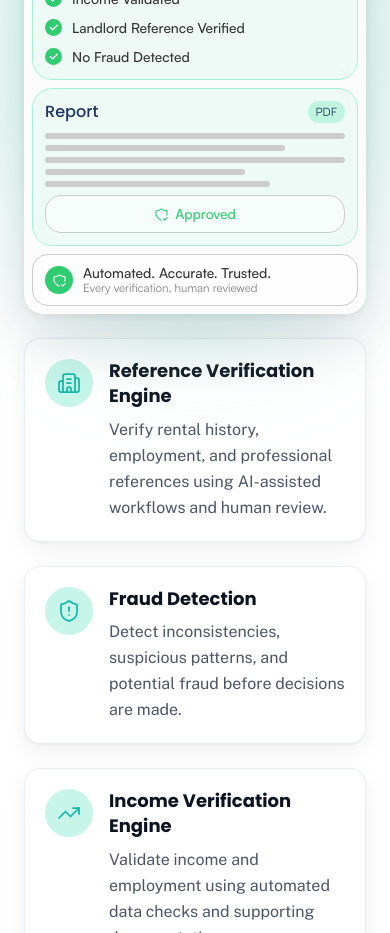
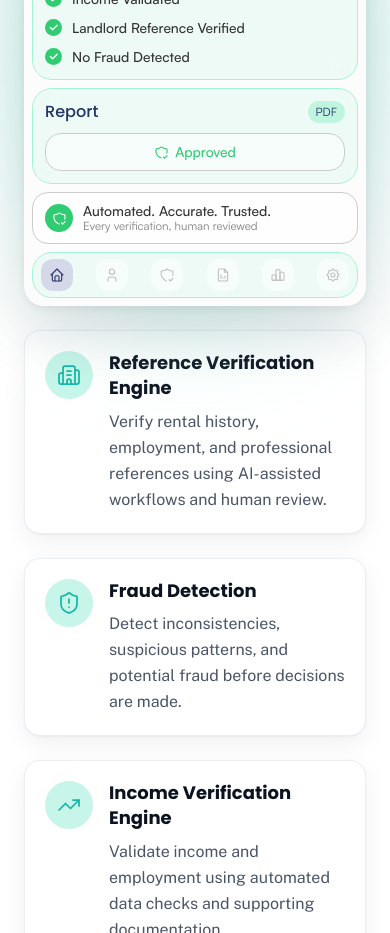
Before and after one commit to VerifyEngine/verifyengine-frontenddev, a Next.js app: page / in a window 390 px wide. Shown: the part 9120-10053 px from the top of the page. Built offline with nearby package versions, Linux system fonts and the light colour scheme; no server answers.

Commit message:
Keep the platform mockup reading as a product on a phone

```diff
--- a/src/components/marketing/PlatformMock.tsx
+++ b/src/components/marketing/PlatformMock.tsx
@@ -59,7 +59,10 @@ export function MockShell({
 }) {
   return (
     // `mock-fit` measures the container, so the @container has to be the parent.
-    <div className="@container w-full" style={{ "--mock-max-zoom": maxZoom } as CSSProperties}>
+    <div
+      className="@container w-full"
+      style={{ "--mock-max-zoom": maxZoom } as CSSProperties}
+    >
       <div
         data-ve-theme="light"
         // The last panel takes the slack, so a shorter mockup fills its shell
@@ -94,12 +97,19 @@ export function MockTopBar({ right }: { right?: ReactNode }) {
         </span>
       </span>
       <span className="hidden min-w-px flex-1 items-center gap-2 rounded-app-l border-w-xs border-app-line bg-app-fade-48 px-2.5 py-1.5 sm:flex">
-        <IconSearch size={13} stroke={1.6} className="shrink-0 text-app-text" aria-hidden />
+        <IconSearch
+          size={13}
+          stroke={1.6}
+          className="shrink-0 text-app-text"
+          aria-hidden
+        />
         <span className="min-w-px flex-1 truncate text-body-2xs text-app-text-tertiary">
           Search by keywords...
         </span>
       </span>
-      <span className="ml-auto flex shrink-0 items-center gap-1.5">{right}</span>
+      <span className="ml-auto flex shrink-0 items-center gap-1.5">
+        {right}
+      </span>
     </div>
   );
 }
@@ -118,6 +128,34 @@ export function MockRail({ icons }: { icons: TablerIcon[] }) {
           }`}
         >
           <Icon size={14} stroke={1.6} aria-hidden />
+        </span>
+      ))}
+    </nav>
+  );
+}
+
+/**
+ * The same navigation as MockRail, in the shape a phone would carry it.
+ *
+ * A mockup stops reading as software the moment its chrome disappears, and the
+ * side rail is the piece doing most of that work. On a phone the rail cannot
+ * stay — it takes an eighth of the width the content needs — so the navigation
+ * moves to the bottom, which is where an app would put it anyway. The mockup
+ * keeps saying "this is a product" without spending the width to say it.
+ */
+export function MockTabBar({ icons }: { icons: TablerIcon[] }) {
+  return (
+    <nav className="flex items-center justify-between rounded-app-xl border-w-2xs border-app-line-brand2 bg-app-brand2-16 px-2 py-1.5 backdrop-blur-[12px]">
+      {icons.map((Icon, i) => (
+        <span
+          key={i}
+          className={`flex size-8 items-center justify-center rounded-app-m ${
+            i === 0
+              ? "bg-app-brand1-16 text-app-nav-active"
+              : "bg-app-fade-48 text-app-text-tertiary"
+          }`}
+        >
+          <Icon size={16} stroke={1.6} aria-hidden />
         </span>
       ))}
     </nav>
@@ -144,11 +182,17 @@ export function MockPanel({
     >
       {title || badge ? (
         <div className="flex items-center justify-between gap-2">
-          {title ? <h3 className="text-label-xs text-app-text-brand1">{title}</h3> : <span />}
+          {title ? (
+            <h3 className="text-label-xs text-app-text-brand1">{title}</h3>
+          ) : (
+            <span />
+          )}
           {badge}
         </div>
       ) : null}
-      <div className={`flex flex-1 flex-col gap-2 ${bodyClassName}`}>{children}</div>
+      <div className={`flex flex-1 flex-col gap-2 ${bodyClassName}`}>
+        {children}
+      </div>
     </section>
   );
 }
@@ -213,16 +257,26 @@ export function MockCheck({
       <span className="min-w-px flex-1">
         <span className="block text-label-2xs text-app-text">{label}</span>
         {caption ? (
-          <span className="block text-body-2xs text-app-text-tertiary">{caption}</span>
+          <span className="block text-body-2xs text-app-text-tertiary">
+            {caption}
+          </span>
         ) : null}
       </span>
-      {value ? <span className="shrink-0 text-body-2xs text-app-success">{value}</span> : null}
+      {value ? (
+        <span className="shrink-0 text-body-2xs text-app-success">{value}</span>
+      ) : null}
     </li>
   );
 }
 
 /** A label/value line, the way the platform lays out a record. */
-export function MockRow({ label, children }: { label: string; children: ReactNode }) {
+export function MockRow({
+  label,
+  children,
+}: {
+  label: string;
+  children: ReactNode;
+}) {
   return (
     <div className="flex items-center justify-between gap-3">
       <span className="text-body-2xs text-app-text-tertiary">{label}</span>
@@ -232,7 +286,13 @@ export function MockRow({ label, children }: { label: string; children: ReactNod
 }
 
 /** An inset tile — the lighter surface the platform uses inside a panel. */
-export function MockTile({ className = "", children }: { className?: string; children: ReactNode }) {
+export function MockTile({
+  className = "",
+  children,
+}: {
+  className?: string;
+  children: ReactNode;
+}) {
   return (
     <div
       className={`rounded-app-l border-w-2xs border-app-line bg-app-fade-48 px-3 py-2.5 ${className}`}
@@ -252,14 +312,22 @@ export function MockTag({ children }: { children: ReactNode }) {
 
 /** Stands in for body copy without inventing any. */
 export function MockBar({ width = "w-full" }: { width?: string }) {
-  return <span className={`block h-1.5 rounded-app-12xl bg-app-line ${width}`} />;
+  return (
+    <span className={`block h-1.5 rounded-app-12xl bg-app-line ${width}`} />
+  );
 }
 
 export function MockDivider() {
   return <span className="block h-px bg-app-line" />;
 }
 
-export function MockAvatar({ initials, size = 32 }: { initials: string; size?: number }) {
+export function MockAvatar({
+  initials,
+  size = 32,
+}: {
+  initials: string;
+  size?: number;
+}) {
   return (
     <span
       className="flex shrink-0 items-center justify-center rounded-app-12xl bg-gradient-to-br from-app-brand2-64 to-app-brand1 text-body-2xs font-bold text-app-text-inverse"
@@ -296,8 +364,19 @@ export function MockRing({
   const circumference = 2 * Math.PI * radius;
   return (
     <div className="relative flex size-[86px] shrink-0 items-center justify-center">
-      <svg viewBox="0 0 80 80" className="size-full -rotate-90" aria-hidden="true">
-        <circle cx="40" cy="40" r={radius} fill="none" stroke="var(--ve-border-line)" strokeWidth="6" />
+      <svg
+        viewBox="0 0 80 80"
+        className="size-full -rotate-90"
+        aria-hidden="true"
+      >
+        <circle
+          cx="40"
+          cy="40"
+          r={radius}
+          fill="none"
+          stroke="var(--ve-border-line)"
+          strokeWidth="6"
+        />
         <circle
           cx="40"
           cy="40"
@@ -356,7 +435,11 @@ export function MockAppFrame({
   children: ReactNode;
 }) {
   return (
-    <MockShell nativeWidth={nativeWidth} nativeHeight={nativeHeight} maxZoom={maxZoom}>
+    <MockShell
+      nativeWidth={nativeWidth}
+      nativeHeight={nativeHeight}
+      maxZoom={maxZoom}
+    >
       <MockTopBar right={right} />
       <div className="flex gap-2">
         {/* The rail is the platform's shell signature; on a phone it would eat
--- a/src/components/marketing/PlatformVisual.tsx
+++ b/src/components/marketing/PlatformVisual.tsx
@@ -16,6 +16,7 @@ import {
   MockPanel,
   MockRail,
   MockShell,
+  MockTabBar,
   MockTile,
   MockTopBar,
 } from "@/components/marketing/PlatformMock";
@@ -159,7 +160,12 @@ export function PlatformVisual({
                 className={`min-w-px flex-1 ${faded(active)}`}
                 badge={<MockBadge tone="brand">PDF</MockBadge>}
               >
-                <div className="flex flex-1 flex-col justify-center gap-1.5">
+                {/* The ruled document body is what a report looks like beside
+                    the checks on a desktop. On a phone it stacks under them and
+                    becomes 150px of grey rules — the largest thing on screen
+                    saying the least — so there the report is its badge and its
+                    verdict, and nothing else. */}
+                <div className="hidden flex-1 flex-col justify-center gap-1.5 sm:flex">
                   <MockBar />
                   <MockBar width="w-4/5" />
                   <MockBar />
@@ -194,6 +200,15 @@ export function PlatformVisual({
               </span>
             </span>
           </MockTile>
+
+          {/* The navigation the rail carries on a desktop, in the place a phone
+              would put it — last, under the content. Without it the mockup stops
+              reading as software at all and becomes stacked marketing cards.
+              MockShell stretches its last child to fill the frame, and a
+              stretched nav bar is not a nav bar, hence flex-none!. */}
+          <div className="flex-none! sm:hidden">
+            <MockTabBar icons={railIcons} />
+          </div>
         </MockShell>
       </div>
     </div>
```
